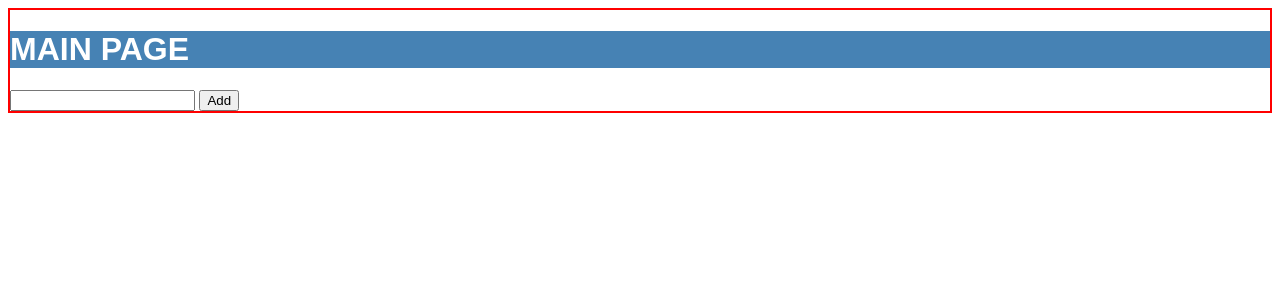
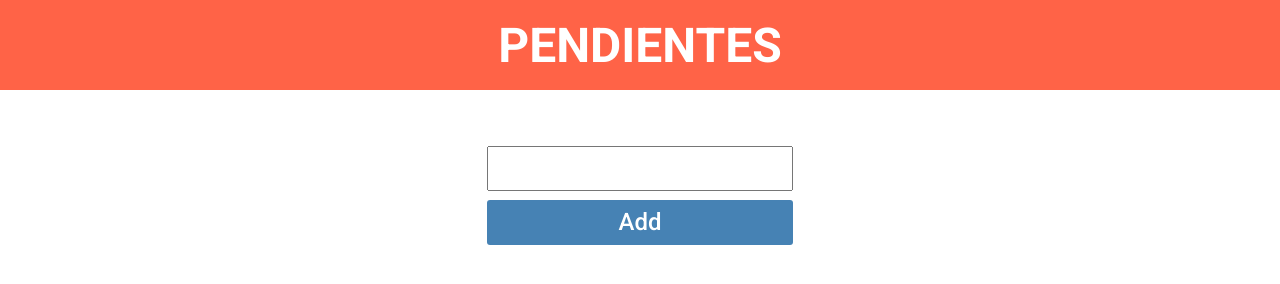
Before and after one commit to MatiasArno/post-its, a website built with Parcel: page src/index.html in a window 1280 px wide. Built offline with nearby package versions, Linux system fonts and the light colour scheme.

Commit message:
Proyecto terminado. El CSS está incompleto.

```diff
--- a/src/components/todo-item/index.ts
+++ b/src/components/todo-item/index.ts
@@ -32,25 +32,26 @@ export function initTodoItem() {
 
                 .container {
                     display: flex;
+                    width: 360px;
                     height: 120px;
                     background-color: #FFF599;
                     margin: 18px 0 0 0;
+                    border-radius: 4.5px;
                 }
 
                 .left {
                     display: flex;
-                    align-items: center;
-                    width: 90%;
+                    width: 85%;
                     height: 100%;
-                    padding: 0 18px;
+                    padding: 4.5px;
                     text-align: justify;
                 }
 
                 .right {
                     display: flex;
                     flex-direction: column;
-                    align-items: flex-end;
-                    width: 10%;
+                    align-items: center;
+                    width: 15%;
                     height: 100%;
                     padding: 15px 0 0 0;
                 }
@@ -61,7 +62,6 @@ export function initTodoItem() {
 
                 input[type=checkbox] {
                     -webkit-transform: scale(2.07);
-                    margin: 0 10px 0 0;
                 }
 
                 .button {
--- a/src/index.css
+++ b/src/index.css
@@ -1,8 +1,15 @@
+@import url('https://fonts.googleapis.com/css2?family=Roboto:wght@300;400;500;700;900&display=swap');
+
 * {
     box-sizing: border-box;
-    font-family: sans-serif;
+    font-family: 'Roboto', sans-serif;
+}
+
+body {
+    min-width: 375px;
+    margin: 0;
 }
 
 .root {
-    border: 2px solid red;
+    margin: 0;
 }
--- a/src/pages/main/index.css
+++ b/src/pages/main/index.css
@@ -1,8 +1,40 @@
 .main-title {
-  background-color: steelblue;
+  margin: 0;
+  height: 90px;
+  display: flex;
+  justify-content: center;
+  align-items: center;
+  background-color: tomato;
   color: white;
+  font-size: 3em;
 }
 
-.items-list {
-  background-color: wheat;
+.form {
+  display: flex;
+  flex-direction: column;
+  justify-content: center;
+  align-items: center;
+  height: 210px;
 }
+
+  .input-field {
+    width: 306px;
+    height: 45px;
+  }
+
+  .submit-btn {
+    margin: 9px 0 0 0;
+    width: 306px;
+    height: 45px;
+    border: none;
+    background-color: steelblue;
+    color: white;
+    font-size: 1.5em;
+    font-weight: 500;
+    border-radius: 3px;
+  }
+
+  .tasks-list {
+    display: flex;
+    justify-content: center;
+  }
--- a/src/pages/main/index.ts
+++ b/src/pages/main/index.ts
@@ -9,11 +9,11 @@ export function initMain() {
     const root = document.querySelector('.root') as HTMLElement;
 
     root.innerHTML = `
-        <h1 class="main-title">MAIN PAGE</h1>
+        <h1 class="main-title">PENDIENTES</h1>
 
         <form class="form">
-            <input name="field" type="text">
-            <button type="submit">Add</button>
+            <input name="field" type="text" class="input-field">
+            <button type="submit" class="submit-btn">Add</button>
         </form>
 
         <div class="tasks-list"></div>
@@ -31,8 +31,6 @@ export function initMain() {
     });
 
     function renderTasksList() {
-        console.log("RENDER EXECUTED");
-
         const stateTasks = state.getState().tasks as Object[];
         tasksListEl.innerHTML = `<div> ${stateTasks.map((t: any) => `<todo-item class="todo-item" state="${t.state}" content="${t.content}" id="${t.id}"></todo-item>`).join("")} </div>`;
 
@@ -40,7 +38,7 @@ export function initMain() {
         tasksArray.forEach((task, i) => {
             task.addEventListener("item-deleted", () => {
                 const stateTasks = state.getState() as Object[];
-                console.log(task, "CUSTOM EVENT 'item-deleted'");
+                console.log(task.getAttribute('id'), "CUSTOM EVENT");
             });
             task.addEventListener("item-checked", (e: any) => {
                 const task = e.target as HTMLElement;
--- a/src/state.ts
+++ b/src/state.ts
@@ -23,9 +23,7 @@ const state = {
     },
 
     setState(newState: Object){
-        console.log("SOY EL STATE, RECIBÍ ==> ", newState);
         this.data = newState;
-
         for(const cb of this.listeners) {                                                                   // Recorre las funciones de listeners y las ejecuta.
             cb();
         }
```
